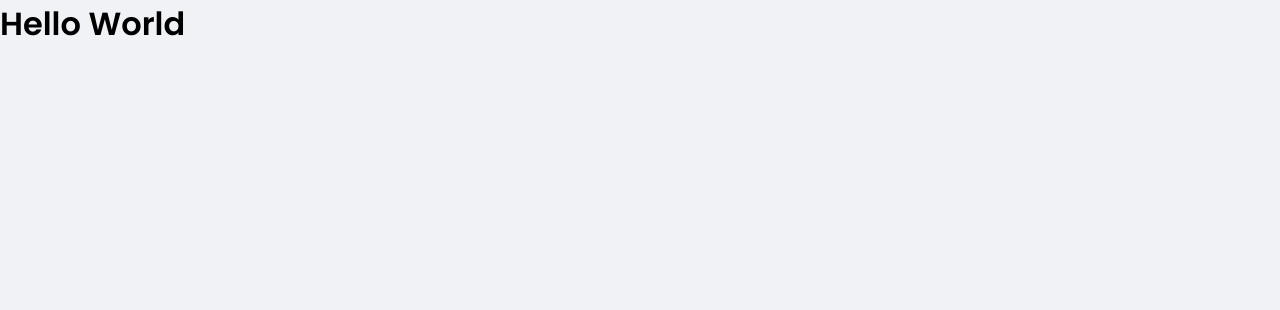
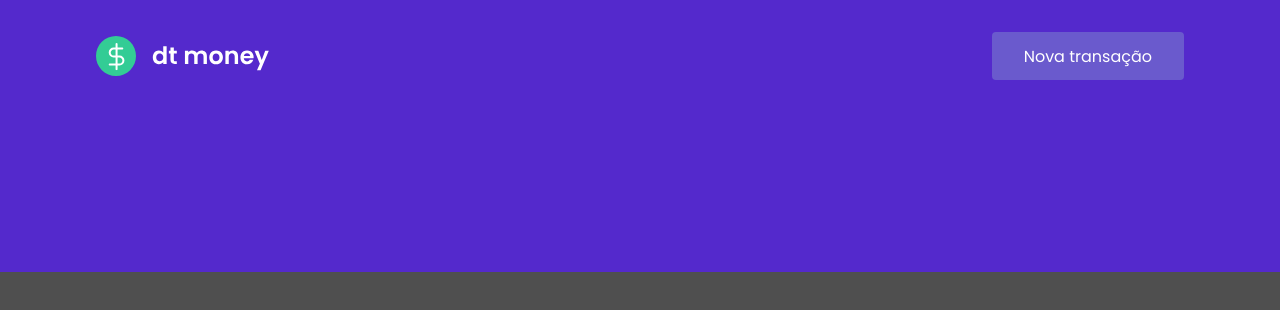
Before and after one commit to brenombastos/revisao-capitulo-dois, a React (Create React App) app in the folder dtmoney/: page / in a window 1280 px wide. Shown: the top 310 px of the page. Built offline with nearby package versions, Linux system fonts and the light colour scheme.

Commit message:
Commit header

```diff
--- a/dtmoney/src/App.tsx
+++ b/dtmoney/src/App.tsx
@@ -1,12 +1,13 @@
+import { Header } from "./components/Header";
 import { GlogalStyle } from "./styles/glogal";
 
 
 export function App() {
   return (
-    <div className="App">
-      <h1 >Hello World</h1>
+    <>
+      <Header />
 
       <GlogalStyle />
-    </div>
+    </>
   );
 }
--- /dev/null
+++ b/dtmoney/src/components/Header/index.tsx
@@ -0,0 +1,18 @@
+
+import logoImg from '../../assets/logo.svg'
+import { Container, Content } from './styles'
+
+export function Header() {
+    return (
+        <Container >
+            <Content>
+                <img src={logoImg} alt="dt money" />
+
+                <button type="button">
+                    Nova transação
+                </button>
+            </Content>
+        </Container>
+
+    )
+}
--- /dev/null
+++ b/dtmoney/src/components/Header/styles.ts
@@ -0,0 +1,35 @@
+import styled from 'styled-components';
+
+export const Container = styled.header`
+    background: var(--blue);
+`;
+
+export const Content = styled.div`
+    max-width: 1120px;
+    margin: 0 auto;
+
+    padding: 2rem 1rem 12rem;
+
+    display: flex;
+    align-items: center;
+    justify-content: space-between;
+
+
+    button{
+        font-size: 1rem;
+        color: #fff;
+        background: var(--blue-light);
+        border: 0;
+        padding: 0 2rem;
+
+        border-radius: 0.25rem;
+
+        height: 3rem;
+
+        transition: filter 0.3s;
+        &:hover{
+            filter: brightness(0.8);
+        }
+
+    }
+`;
--- a/dtmoney/src/styles/glogal.ts
+++ b/dtmoney/src/styles/glogal.ts
@@ -6,12 +6,12 @@
     --red: #e52e4d;
     --blue: #5429cc;
 
-    --blue-light: #6933ff;
+    --blue-light: #6A5ACD;
 
     --text-title: #363f5f;
     --text-body: #969cb3;
 
-    --background: #F0F2F5;
+    --background-dark: #4F4F4F;
     --shape: #ffffff;
 }
 
@@ -32,7 +32,7 @@
 }
 
 body {
-    background: var(--background);
+    background: var(--background-dark);
     -webkit-font-smoothing: antialiased;
 }
 
```
